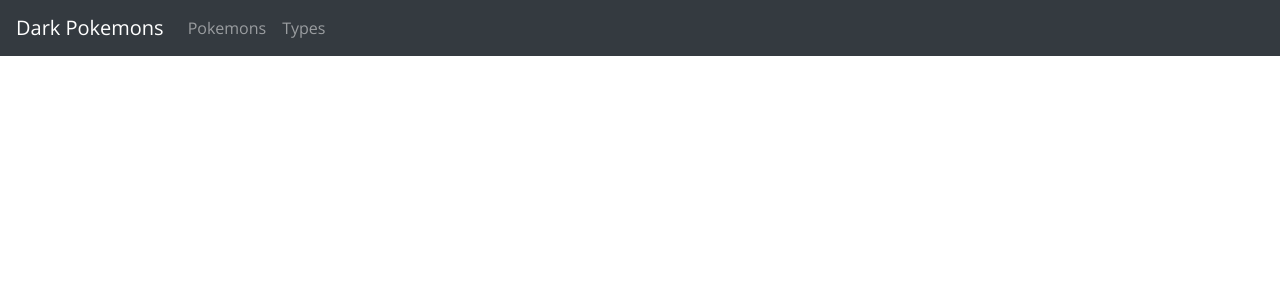
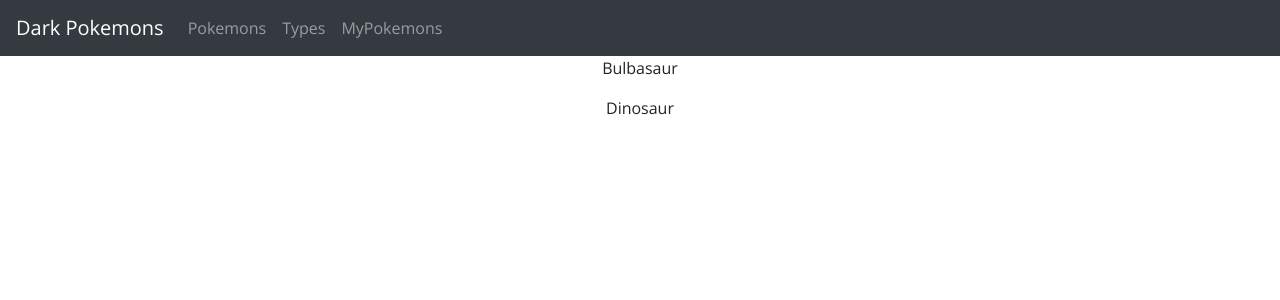
Before and after one commit to stefandurlesteanu/reactomon, a React (Create React App) app: page /mypokemons in a window 1280 px wide. Shown: the top 300 px of the page. Built offline with nearby package versions, Linux system fonts and the light colour scheme; no server answers.

Commit message:
Set up project

```diff
--- a/src/App.js
+++ b/src/App.js
@@ -1,3 +1,4 @@
+/* eslint-disable no-unused-vars */
 import React from 'react';
 import Header from './components/layout/Header';
 import './App.css';
@@ -9,7 +10,10 @@ import PokemonInfo from './components/PokemonInfo';
 import { useState, useEffect } from 'react';
 import { getAllPokemon, getPokemon, loadingTypes } from './services/pokemon';
 import ReactPlayer from "react-player";
-import { Container } from 'react-bootstrap'
+import { Container } from 'react-bootstrap';
+import { PokemonProvider } from './PokemonContext';
+import MyPokemons from './components/MyPokemons';
+
 
 
 
@@ -36,7 +40,7 @@ function App() {
 
 		fetchData();
 
-	}, [])
+	}, [setLoading])
 
 	const loadingPokemon = async (data) => {
 		let _pokemon = await Promise.all(data.map(async pokemon => {
@@ -46,7 +50,7 @@ function App() {
 		setPokemonData(_pokemon)
 	}
 
-	console.log(loading);
+
 
 	// const next = async () => {
 	// 	if (!nextUrl) return;
@@ -67,6 +71,7 @@ function App() {
 	// }
 
 	return (
+		<PokemonProvider>
 			<Router>
 				<div className="App" >
 					<Header />
@@ -75,9 +80,9 @@ function App() {
 							<h3>All Pokemons in one video</h3>
 							<ReactPlayer responsive
 								url="https://www.youtube.com/watch?v=MfTMC-C48yU"
-							playing='true'
-							volume='0'
-							controls='true'
+								playing={true}
+								volume={0}
+								controls={true}
 							/>
 						</Container>
 					</Route>
@@ -87,14 +92,15 @@ function App() {
 					<Route path="/types" render={props => (
 						<Types types={types} />
 					)} />
+					<Route path="/mypokemons" component={MyPokemons} />
 					<Route
 						path="/pokemon/:pokemonId/" render={props => (
 							<PokemonInfo pokemonData={pokemonData} />
 						)}
-
 					/>
 				</div>
 			</Router>
+		</PokemonProvider>
 	);
 }
 
--- /dev/null
+++ b/src/PokemonContext.js
@@ -0,0 +1,27 @@
+import React, { useState, createContext } from 'react';
+
+export const PokemonContext = createContext();
+
+export const PokemonProvider = props => {
+
+	const [pokemonz, setPokemonz] = useState([
+		{
+			name: "Bulbasaur",
+			age: '100 years',
+			ability: 'overgrow'
+		},
+
+		{
+			name: "Dinosaur",
+			age: '10 years',
+			ability: 'drink'
+		}
+	]);
+
+	return (
+		<PokemonContext.Provider value={[pokemonz, setPokemonz]}>
+			{props.children}
+		</PokemonContext.Provider>
+
+	);
+}
--- a/src/components/CardComponent.js
+++ b/src/components/CardComponent.js
@@ -30,7 +30,6 @@ const Button = styled.button`
 
 function CardComponent({ pokemon }) {
 	let cardClass = `card card--${pokemon.types[0].type.name}`
-	console.log(pokemon.abilities[0].ability.name)
 
 	return (
 		<figure className={cardClass}>
--- /dev/null
+++ b/src/components/MyPokemons.js
@@ -0,0 +1,15 @@
+/* eslint-disable no-unused-vars */
+import React, { useContext } from 'react';
+import { PokemonContext } from '../PokemonContext';
+
+export default function MyPokemons() {
+	const [pokemonz, setPokemonz] = useContext(PokemonContext);
+
+	return (
+		<div>
+			{pokemonz.map((pokemon) => (
+				<p> {pokemon.name} </p>
+			))}
+		</div>
+	)
+}
--- a/src/components/PokemonInfo.js
+++ b/src/components/PokemonInfo.js
@@ -1,8 +1,9 @@
+/* eslint-disable eqeqeq */
 import { useParams } from "react-router";
-import React from 'react';
+import React, { useState, useContext, useEffect } from 'react';
 import styled from 'styled-components';
-import { useState, useEffect } from 'react';
-import { Container, Row, Col } from 'react-bootstrap'
+import { Container, Row, Col, Button } from 'react-bootstrap';
+import { PokemonContext } from '../PokemonContext';
 
 const Card = styled.div`
 	position: absolute;
@@ -77,9 +78,15 @@ const P = styled.p`
 
 const PokemonInfo = ({ pokemonData }) => {
 	let { pokemonId } = useParams();
-	// eslint-disable-next-line eqeqeq
 	const pokemon = pokemonData.find((pokemon) => { return pokemon.id == pokemonId });
 	const [isLoading, setIsLoading] = useState(true)
+	const [pokemonz, setPokemonz] = useContext(PokemonContext);
+
+	const catchThisPokemon = e => {
+		e.preventDefault();
+		setPokemonz(prevPokemonz => [...prevPokemonz, pokemon]);
+		console.log(pokemonz)
+	}
 
 	useEffect(() => {
 		function waitForElement() {
@@ -100,6 +107,7 @@ const PokemonInfo = ({ pokemonData }) => {
 	return (
 		<>
 			<Gradient></Gradient>
+
 			<Card>
 				{isLoading ? 'Loading....' : (
 					<>
@@ -112,16 +120,15 @@ const PokemonInfo = ({ pokemonData }) => {
 									<P>Height: {pokemon.height}</P>
 									<P>Base experience: {pokemon.base_experience}</P>
 									<P>Abilities: {pokemon.types.map(type => {
-										return <span style={{ textTransform: 'uppercase' }}>{type.type.name} </span>
+										return <span key={type.type.name} style={{ textTransform: 'uppercase' }}>{type.type.name} </span>
 									})}</P>
 									<P>Weight: {pokemon.weight} </P>
 								</Col>
 								<Col>
 									<P>
 										<H3>Stats:</H3>
-										<p></p>
 										{pokemon.stats.map(stat => {
-											return <p style={{ textTransform: 'capitalize' }}>{stat.stat.name} : {stat.base_stat} </p>
+											return <p key={stat.stat.name} style={{ textTransform: 'capitalize' }}>{stat.stat.name} : {stat.base_stat} </p>
 										})}
 									</P>
 								</Col>
@@ -129,6 +136,7 @@ const PokemonInfo = ({ pokemonData }) => {
 						</Container>
 					</>
 				)}
+				<Button onClick={catchThisPokemon}>Catch This Pokemon!!!</Button>
 			</Card>
 		</>
 	)
--- a/src/components/layout/Header.js
+++ b/src/components/layout/Header.js
@@ -11,6 +11,7 @@ function Header() {
 				<Nav className="mr-auto">
 					<Nav.Link href="/pokemons">Pokemons</Nav.Link>
 					<Nav.Link href="/types">Types</Nav.Link>
+					<Nav.Link href="/mypokemons">MyPokemons</Nav.Link>
 				</Nav>
 			</Navbar.Collapse>
 		</Navbar>
```
Also changed, not shown: src/hooks/useStateWithLocalStorage.js (added, +15 -0 lines). Lines whose indentation alone changed are shown as unchanged.
